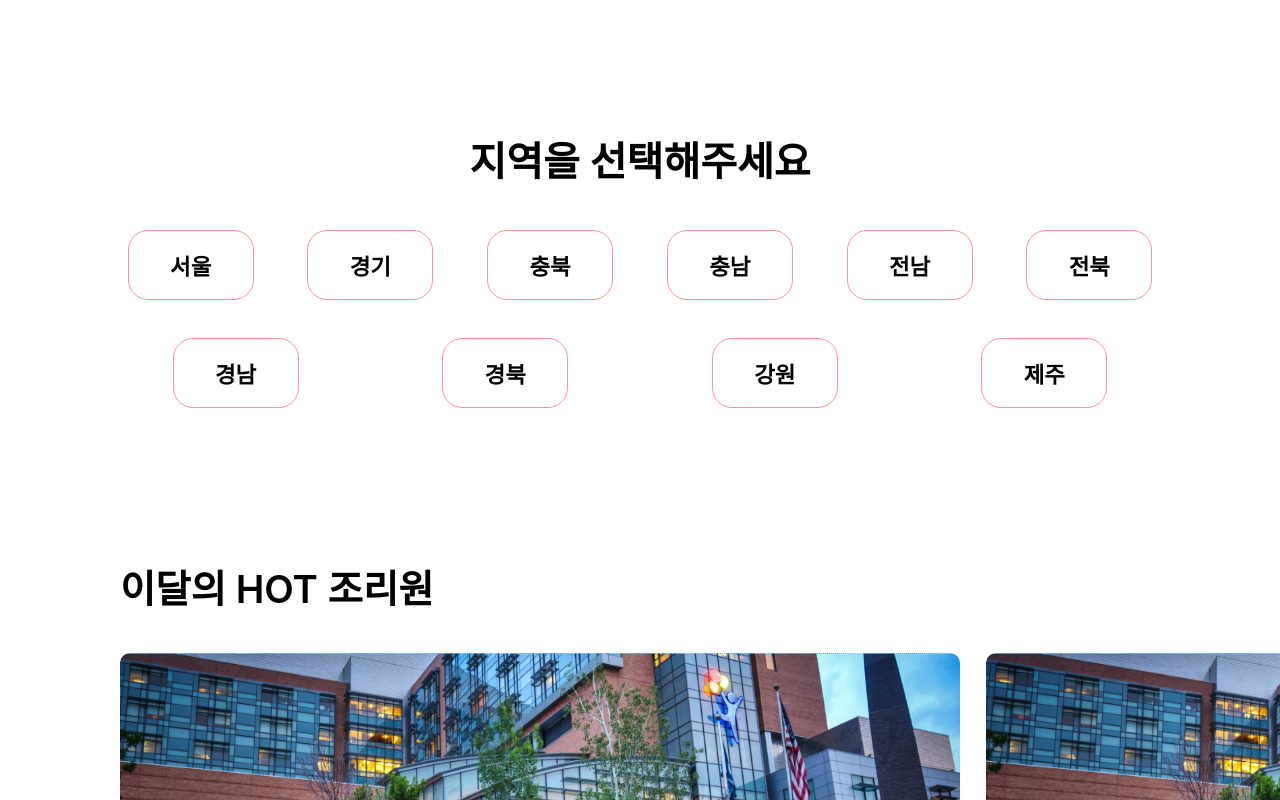
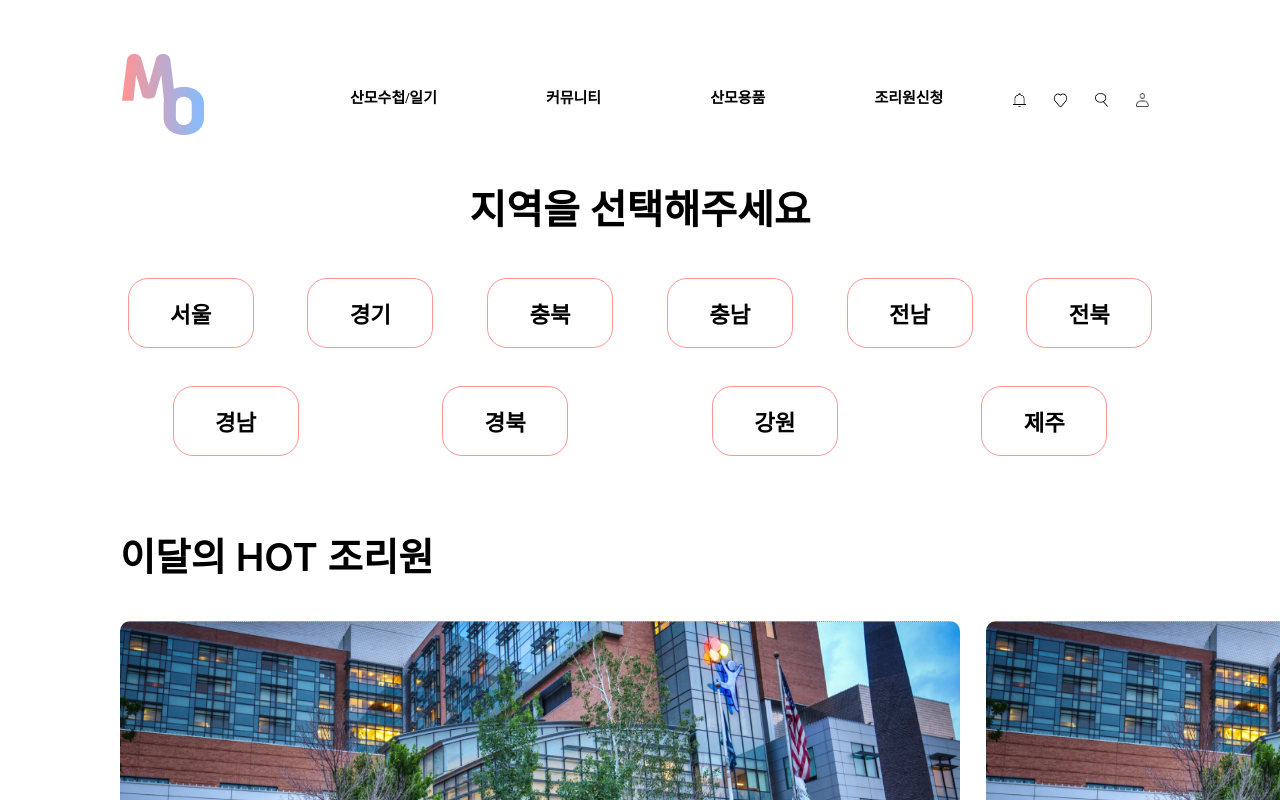
Before and after one commit to KNU-Moing/moing-front, a React (Create React App) app: page /Cook in a window 1280 px wide. Shown: the top 800 px of the page. Built offline with nearby package versions, Linux system fonts and the light colour scheme.

Commit message:
벡엔드 연동 이전 마지막 수정

```diff
--- a/src/component/emotion/component.tsx
+++ b/src/component/emotion/component.tsx
@@ -86,7 +86,7 @@ export const Modaldiv = ({ children }: { children: React.ReactNode }) => (
       gap: 0.8rem;
       padding: 0.4rem 3.2rem 0rem 3.2rem;
       width: 28rem;
-      background-color: #f5f6fa;
+      background-color: white;
       font-family: Inter;
       ${theme.typography.body4Bold}
       border-radius: 0 0 25px 25px;
--- a/src/component/project/cook/component.tsx
+++ b/src/component/project/cook/component.tsx
@@ -37,7 +37,7 @@ export const Inner = ({ children }: { children: React.ReactNode }) => (
       display: flex;
       margin-top: 10px;
       flex-direction: column;
-      gap: 10rem;
+      gap: 5rem;
       padding: 7.5rem;
       ${theme.typography.body4Bold}
     `}
@@ -518,6 +518,7 @@ export const FlexsContainer = () => {
         width: 100%;
         justify-content: space-around;
         font-family: Inter;
+        margin-top: 3rem;
         ${theme.typography.body4Bold}
       `}
     >
--- a/src/component/project/cook/detail.tsx/component.tsx
+++ b/src/component/project/cook/detail.tsx/component.tsx
@@ -39,7 +39,7 @@ export const Inner = ({ children }: { children: React.ReactNode }) => (
       display: flex;
       margin-top: 10px;
       flex-direction: column;
-      gap: 5rem;
+      gap: 3rem;
       padding: 7.5rem;
       ${theme.typography.body4Bold}
     `}
@@ -325,6 +325,7 @@ export const HeadContainer = ({ children }: { children: React.ReactNode }) => (
       gap: 1.2rem;
       align-items: center;
       justify-content: space-between;
+      margin-top: 5rem;
     `}
   >
     <div
--- a/src/component/project/cook/detail.tsx/index.tsx
+++ b/src/component/project/cook/detail.tsx/index.tsx
@@ -19,12 +19,13 @@ import {
 import { useLocation, useParams } from "react-router-dom";
 import { CookSubBlock, CookSubTitle2, CookSubTitte } from "../component";
 import { StyledHeader } from "../../header/component";
+import Header from "../../header";
 
 export const Detail = () => {
   const { item } = useParams();
   return (
     <div>
-      <StyledHeader></StyledHeader>
+      <Header/>
       <Inner>
         <HeadContainer> {item}</HeadContainer>
         <SearchContainer />
--- a/src/component/project/cook/index.tsx
+++ b/src/component/project/cook/index.tsx
@@ -17,11 +17,12 @@ import {
   TexContainer,
 } from "./component";
 import { StyledHeader } from "../header/component";
+import Header from "../header";
 
 export const Cook = () => {
   return (
     <div>
-      <StyledHeader></StyledHeader>
+      <Header/>
       <Inner>
         <FlexsContainer />
         <TexContainer>
```
